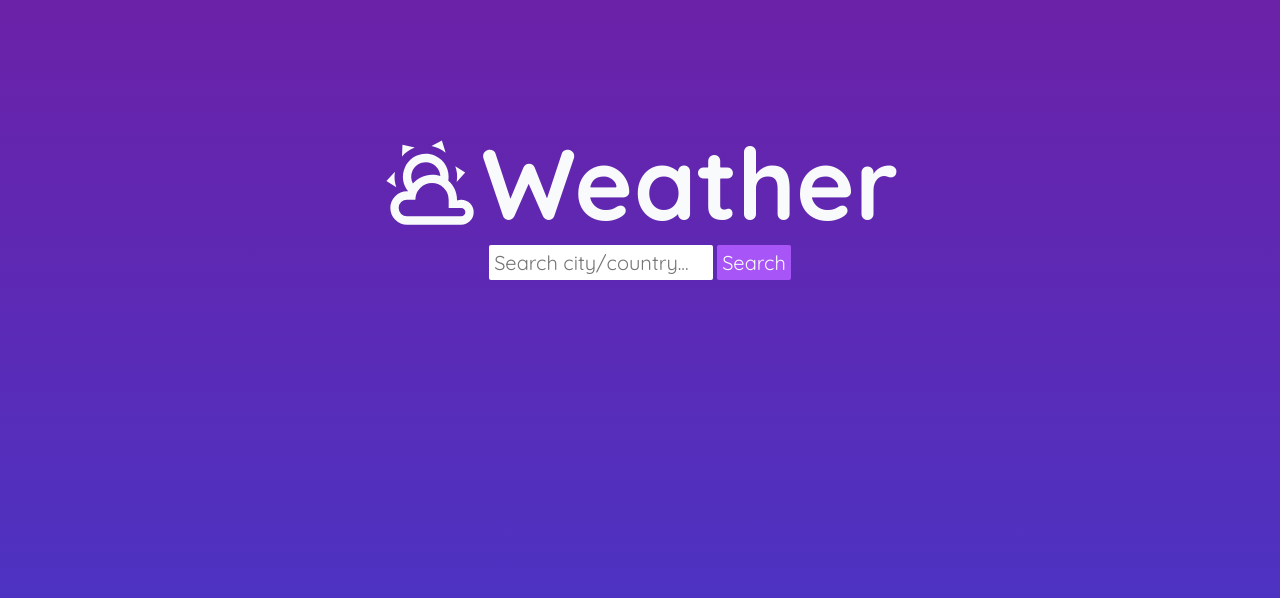
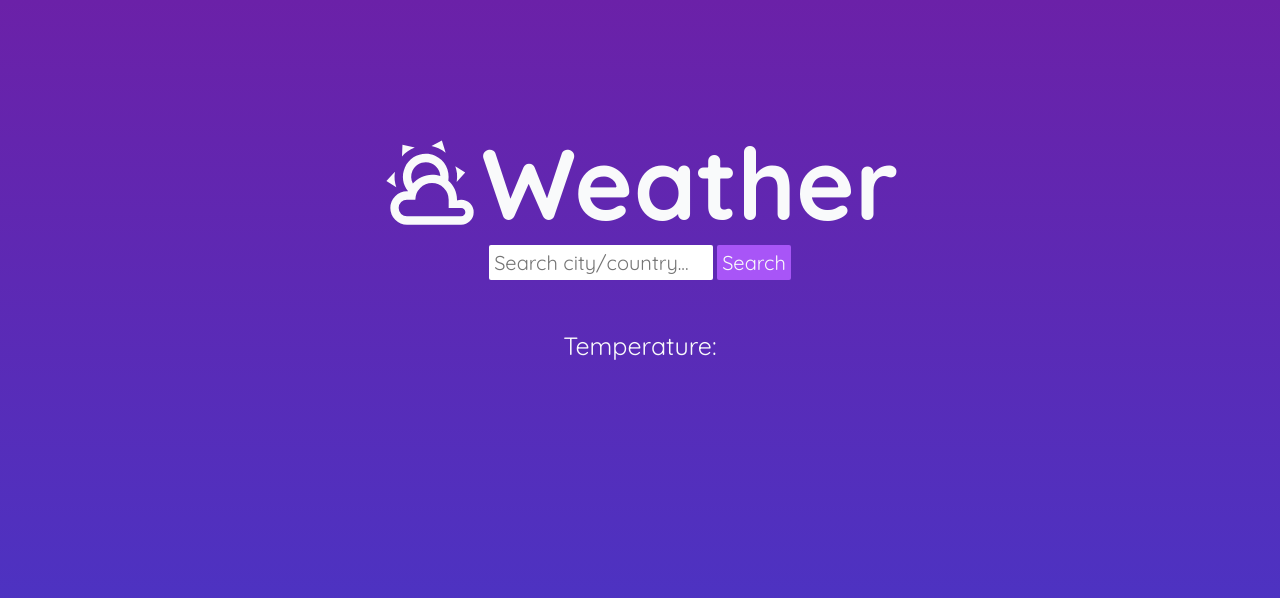
Before and after one commit to MichaelHalaj/Weather-API, a website built with webpack: page dist/index.html in a window 1280 px wide. Built offline with nearby package versions, Linux system fonts and the light colour scheme.

Commit message:
Update display

```diff
--- a/src/index.js
+++ b/src/index.js
@@ -1,9 +1,13 @@
 import './style.css';
 
-const nameNode = document.querySelector('.city');
+const cityNode = document.querySelector('.city');
+const countryNode = document.querySelector('.country');
+const tempNode = document.querySelector('.temp');
 
 function updatePlace(data) {
-  nameNode.textContent = data.name;
+  cityNode.textContent = data.name;
+  countryNode.textContent = `, ${data.country}`;
+  tempNode.innerHTML = `${data.temp_f}&degF`;
 }
 function resolve(data) {
   const curr = data.current;
--- a/src/style.css
+++ b/src/style.css
@@ -83,4 +83,15 @@ input[type="submit"]:hover {
 .result {
     position: absolute;
     z-index: 1;
+    margin-top: 50px;
+    color: #f9fafb;
+    display: flex;
+    flex-direction: column;
+    align-items: center;
+    justify-content: center;
+    width: 100%;
+    font-size: 25px;
 }
+.country {
+    font-weight: 500;
+}
```
Also changed, not shown: dist/index.html, dist/main.js.
